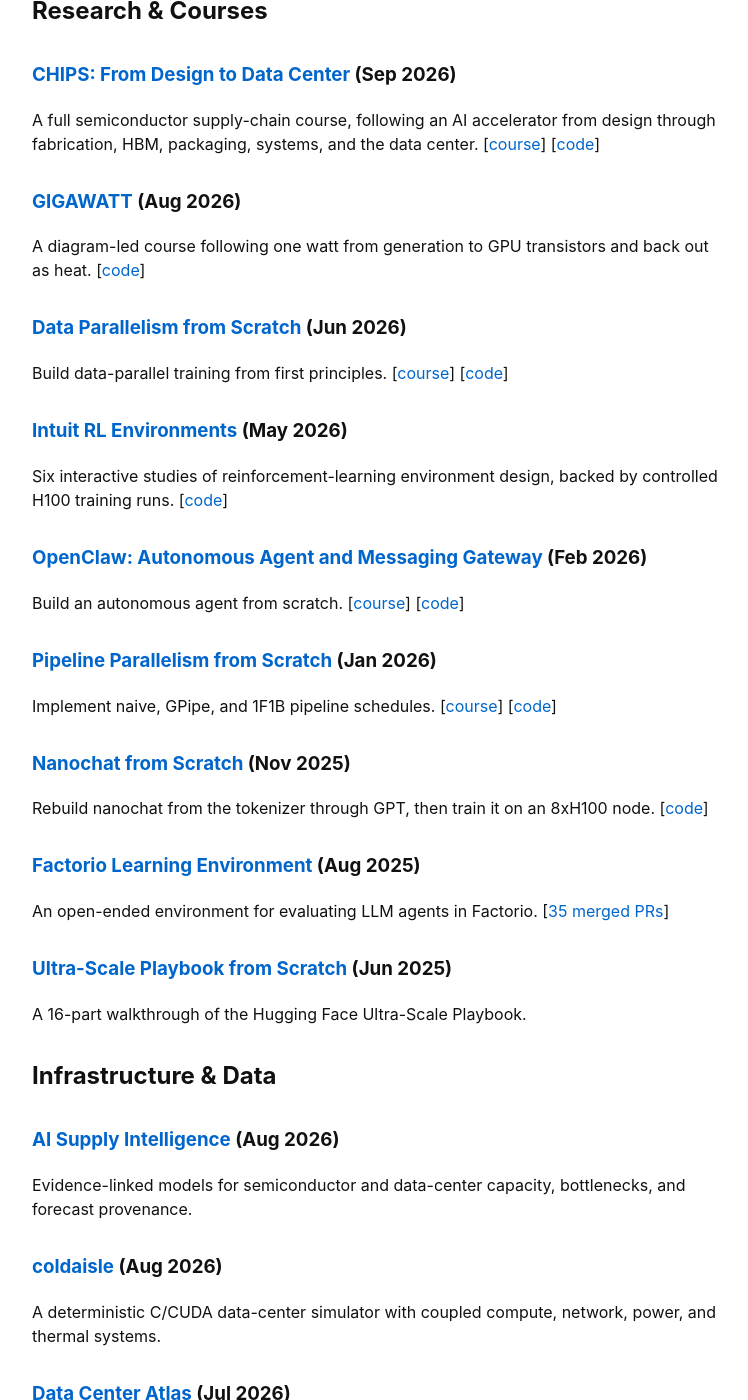
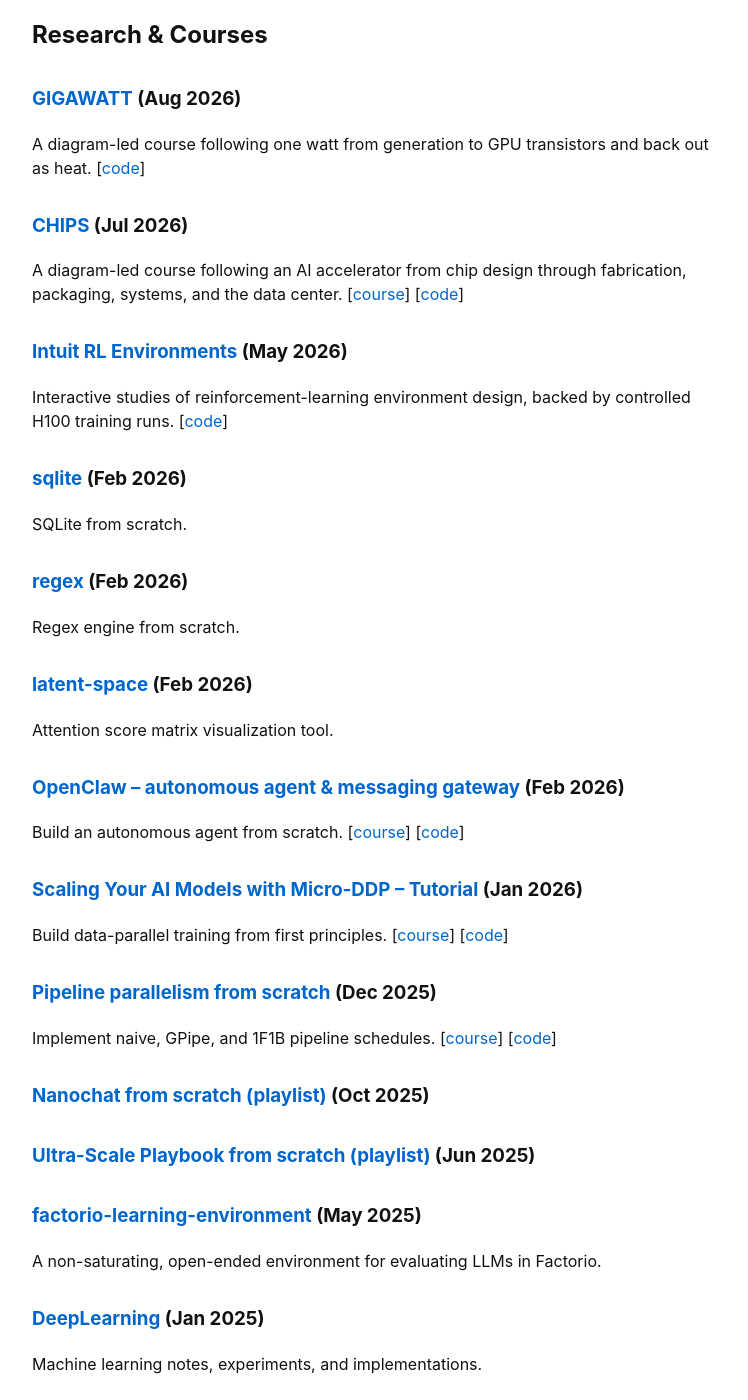
Before and after one commit to kiankyars/kiankyars.github.io, a Jekyll site: the page built from build.md, in a window 1280 px wide and 1400 px high, scrolled down 288 px. Shown: the whole window, without its empty margins (262-1010 px from the left). Built offline with Jekyll 4.4.1, drawn with Linux system fonts in a browser that asks for light colours; some of the changed text lies outside the part shown.

Commit message:
Restore build inventory chronology

```diff
--- a/build.md
+++ b/build.md
@@ -4,77 +4,21 @@
 permalink: /build/
 ---
 
-Selected work, newest first within each section.
+Dates show when the work was made, not when it was published. Newest first within each section.
 
 ## Research & Courses
-
-### [CHIPS: From Design to Data Center](https://www.youtube.com/watch?v=FGT7LZbZe-g) (Sep 2026)
-
-A full semiconductor supply-chain course, following an AI accelerator from design through fabrication, HBM, packaging, systems, and the data center. [[course](https://kiankyars.github.io/chips/)] [[code](https://github.com/kiankyars/chips)]
 
 ### [GIGAWATT](https://kiankyars.github.io/gigawatt/) (Aug 2026)
 
 A diagram-led course following one watt from generation to GPU transistors and back out as heat. [[code](https://github.com/kiankyars/gigawatt)]
 
-### [Data Parallelism from Scratch](https://www.youtube.com/watch?v=7q4D6_3syuE) (Jun 2026)
+### [CHIPS](https://www.youtube.com/watch?v=FGT7LZbZe-g) (Jul 2026)
 
-Build data-parallel training from first principles. [[course](https://kiankyars.github.io/microddp/)] [[code](https://github.com/kiankyars/microddp)]
+A diagram-led course following an AI accelerator from chip design through fabrication, packaging, systems, and the data center. [[course](https://kiankyars.github.io/chips/)] [[code](https://github.com/kiankyars/chips)]
 
 ### [Intuit RL Environments](https://kiankyars.github.io/intuit-rl-envs/) (May 2026)
 
-Six interactive studies of reinforcement-learning environment design, backed by controlled H100 training runs. [[code](https://github.com/kiankyars/intuit-rl-envs)]
-
-### [OpenClaw: Autonomous Agent and Messaging Gateway](https://www.youtube.com/watch?v=n1sfrc-RjyM) (Feb 2026)
-
-Build an autonomous agent from scratch. [[course](https://kiankyars.github.io/openclawcourse/)] [[code](https://github.com/kiankyars/openclawcourse)]
-
-### [Pipeline Parallelism from Scratch](https://www.youtube.com/watch?v=D5F8kp_azzw) (Jan 2026)
-
-Implement naive, GPipe, and 1F1B pipeline schedules. [[course](https://kiankyars.github.io/micropp/)] [[code](https://github.com/kiankyars/micropp)]
-
-### [Nanochat from Scratch](https://www.youtube.com/playlist?list=PLWVevi-n5pPxm2aahpbLCBUc_giHjIgg0) (Nov 2025)
-
-Rebuild nanochat from the tokenizer through GPT, then train it on an 8xH100 node. [[code](https://github.com/kiankyars/nanochat)]
-
-### [Factorio Learning Environment](https://github.com/jackhopkins/factorio-learning-environment) (Aug 2025)
-
-An open-ended environment for evaluating LLM agents in Factorio. [[35 merged PRs](https://github.com/JackHopkins/factorio-learning-environment/pulls?q=is%3Apr+author%3Akiankyars+is%3Amerged+merged%3A2025-06-01..2025-08-31)]
-
-### [Ultra-Scale Playbook from Scratch](https://www.youtube.com/playlist?list=PLWVevi-n5pPy-Y9swxvs5AiTwA_QzUXsr) (Jun 2025)
-
-A 16-part walkthrough of the Hugging Face Ultra-Scale Playbook.
-
-## Infrastructure & Data
-
-### [AI Supply Intelligence](https://github.com/kiankyars/supply-intelligence) (Aug 2026)
-
-Evidence-linked models for semiconductor and data-center capacity, bottlenecks, and forecast provenance.
-
-### [coldaisle](https://github.com/kiankyars/coldaisle) (Aug 2026)
-
-A deterministic C/CUDA data-center simulator with coupled compute, network, power, and thermal systems.
-
-### [Data Center Atlas](https://github.com/kiankyars/datacenter-atlas) (Jul 2026)
-
-A provenance-first registry of data-center construction, status, power, and evidence.
-
-### [Semiconductor Atlas](https://github.com/kiankyars/semiconductor-atlas) (May 2026)
-
-An evidence-first registry of semiconductor organizations, facilities, capacity claims, and projects.
-
-## Software & Tools
-
-### [Velo](https://github.com/kiankyars/velo) (Jun 2026)
-
-A planning and ride-analysis system for ultra-distance cycling.
-
-### [Podcast Intel](https://kiankyars.github.io/podcast-intel/) (Jun 2026)
-
-A daily pipeline that filters podcast transcripts into cited digests and cumulative topic notes. [[code](https://github.com/kiankyars/podcast-intel)]
-
-### [parallel-ralph](https://github.com/kiankyars/parallel-ralph) (Feb 2026)
-
-A distributed asynchronous agent harness.
+Interactive studies of reinforcement-learning environment design, backed by controlled H100 training runs. [[code](https://github.com/kiankyars/intuit-rl-envs)]
 
 ### [sqlite](https://github.com/kiankyars/sqlite) (Feb 2026)
 
@@ -84,11 +28,49 @@
 
 Regex engine from scratch.
 
+### [latent-space](https://github.com/kiankyars/latent-space) (Feb 2026)
+
+Attention score matrix visualization tool.
+
+### [OpenClaw – autonomous agent & messaging gateway](https://www.youtube.com/watch?v=n1sfrc-RjyM) (Feb 2026)
+
+Build an autonomous agent from scratch. [[course](https://kiankyars.github.io/openclawcourse/)] [[code](https://github.com/kiankyars/openclawcourse)]
+
+### [Scaling Your AI Models with Micro-DDP – Tutorial](https://www.youtube.com/watch?v=7q4D6_3syuE) (Jan 2026)
+
+Build data-parallel training from first principles. [[course](https://kiankyars.github.io/microddp/)] [[code](https://github.com/kiankyars/microddp)]
+
+### [Pipeline parallelism from scratch](https://www.youtube.com/watch?v=D5F8kp_azzw) (Dec 2025)
+
+Implement naive, GPipe, and 1F1B pipeline schedules. [[course](https://kiankyars.github.io/micropp/)] [[code](https://github.com/kiankyars/micropp)]
+
+### [Nanochat from scratch (playlist)](https://www.youtube.com/playlist?list=PLWVevi-n5pPxm2aahpbLCBUc_giHjIgg0) (Oct 2025)
+
+### [Ultra-Scale Playbook from scratch (playlist)](https://www.youtube.com/playlist?list=PLWVevi-n5pPy-Y9swxvs5AiTwA_QzUXsr) (Jun 2025)
+
+### [factorio-learning-environment](https://github.com/jackhopkins/factorio-learning-environment) (May 2025)
+
+A non-saturating, open-ended environment for evaluating LLMs in Factorio.
+
+### [DeepLearning](https://github.com/kiankyars/DeepLearning) (Jan 2025)
+
+Machine learning notes, experiments, and implementations.
+
+## Systems & Tools
+
+### [coldaisle](https://github.com/kiankyars/coldaisle) (Jul 2026)
+
+A deterministic C/CUDA data-center simulator with coupled compute, network, power, and thermal systems.
+
+### [parallel-ralph](https://github.com/kiankyars/parallel-ralph) (Feb 2026)
+
+Distributed asynchronous agent harnessing.
+
 ## Hackathons & Experiments
 
-### [Afterclock](https://kiankyars.github.io/afterclock/) (Aug 2026)
+### [afterclock](https://github.com/kiankyars/afterclock) (Aug 2026)
 
-A two-player abstract strategy game of directional predictions on a 5x5 board. [[code](https://github.com/kiankyars/afterclock)]
+A two-player abstract strategy game of directional predictions on a 5×5 board. [[play](https://kiankyars.github.io/afterclock/)]
 
 ### [dayops](https://github.com/kiankyars/dayops) (Feb 2026)
 
@@ -98,14 +80,68 @@
 
 [Winner](/awards/#continual-learning-hackathon-2026), Continual Learning Hackathon.
 
+### [rabbitreview](https://github.com/skylerkimcodes/rabbitreview) (Jan 2026)
+
+[Winner](/awards/#daytona-hack-sprint-2026), Daytona Hack Sprint.
+
 ### [daytona](https://github.com/kiankyars/daytona) (Jan 2026)
 
 [Winner](/awards/#nvidia-dgx-spark-hackathon-2026), NVIDIA DGX Spark Hackathon.
 
-### [rabbitreview](https://github.com/skylerkimcodes/rabbitreview) (Jan 2026)
+### [hyper-engineer](https://github.com/kiankyars/hyper-engineer) (Jan 2026)
 
-[Winner](/awards/#daytona-hack-sprint-2026), Daytona Hack Sprint.
+Autonomous open-source PR agent.
 
-## Earlier Work
+## Archive
 
-Everything else is on [GitHub](https://github.com/kiankyars?tab=repositories).
+### [addy](https://github.com/kiankyars/addy) (Feb 2026)
+
+Automated podcast advertisements with voice cloning.
+
+### [haggler](https://github.com/kiankyars/haggler) (Feb 2026)
+
+Negotiation and agent-based commerce experiments.
+
+### [pinchboard](https://github.com/kiankyars/pinchboard) (Jan 2026)
+
+Moltbook for X.
+
+### [2025](https://github.com/kiankyars/2025) (Dec 2025)
+
+A project which projects your high and low agency futures based on your journals, fully private.
+
+### [ned](https://github.com/kiankyars/ned) (Aug 2025)
+
+I made real-time ai coaching for basically anything.
+
+### [twtr](https://github.com/kiankyars/twtr) (Jul 2025)
+
+Twitter from the CLI!
+
+### [ML-Course-Work](https://github.com/kiankyars/ML-Course-Work) (Apr 2025)
+
+Course notebooks and assignments.
+
+### [langviz](https://github.com/kiankyars/langviz) (Mar 2025)
+
+Fun language visualization tool to test my iteration speed. Globe.GL is sick!
+
+### [MarketplaceDescriptions](https://github.com/kiankyars/MarketplaceDescriptions) (Feb 2025)
+
+Script for making Facebook Marketplace descriptions with Gemini API.
+
+### [timelapse](https://github.com/kiankyars/timelapse) (Dec 2024)
+
+Create timelapses with timestamps and custom music.
+
+### [pymodoro](https://github.com/kiankyars/pymodoro) (Dec 2022)
+
+Pomodoro method implemented using Flask.
+
+### [x-index](https://github.com/kiankyars/x-index) (Oct 2022)
+
+TypeScript project to calculate your h-index for x, abandoned due to shit X api.
+
+### [heapSort](https://github.com/kiankyars/heapSort) (Oct 2022)
+
+Implementing heap sort to apply CMPUT 204 (algorithms) learnings.
```
